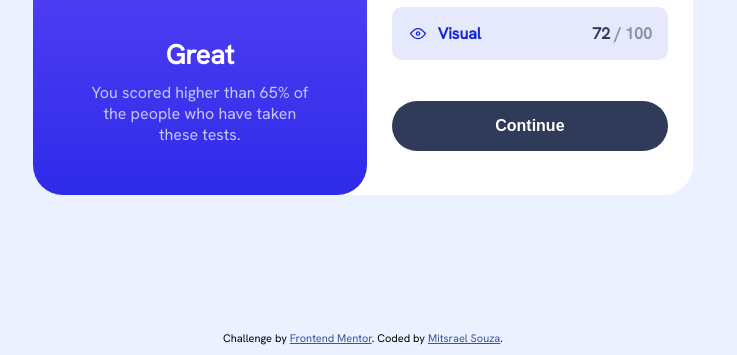
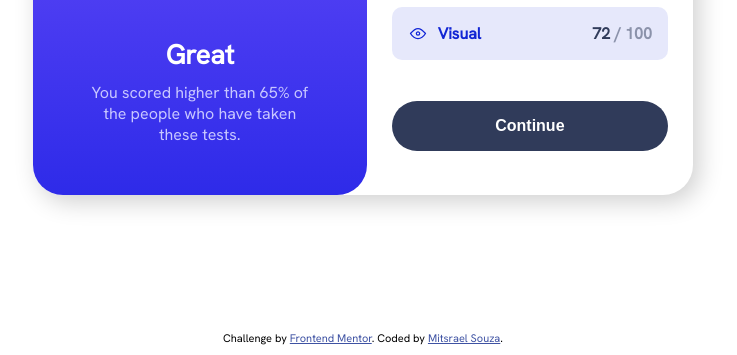
Before and after one commit to M-its/results-summary-component, a plain HTML site: page index.html in a window 1280 px wide. Shown: the part 445-800 px from the top of the page, without its empty margins (277-1014 px from the left). Drawn offline with Linux system fonts and the light colour scheme.

Commit message:
Update style.css

```diff
--- a/style.css
+++ b/style.css
@@ -42,7 +42,7 @@
 body {
     font-family: 'Hanken Grotesk', sans-serif;
     font-size: 1.8rem;
-    background-color: var(--pale-blue);
+    background-color: var(--white);
 }
 
 #container {
@@ -51,6 +51,10 @@ body {
     flex-direction: column;
     justify-content: center;
     align-items: center;
+
+    -webkit-box-shadow: 6px 7px 25px 0px rgba(0, 0, 0, 0.19);
+    -moz-box-shadow: 6px 7px 25px 0px rgba(0, 0, 0, 0.19);
+    box-shadow: 6px 7px 25px 0px rgba(0, 0, 0, 0.19);
 }
 
 #main {
```
